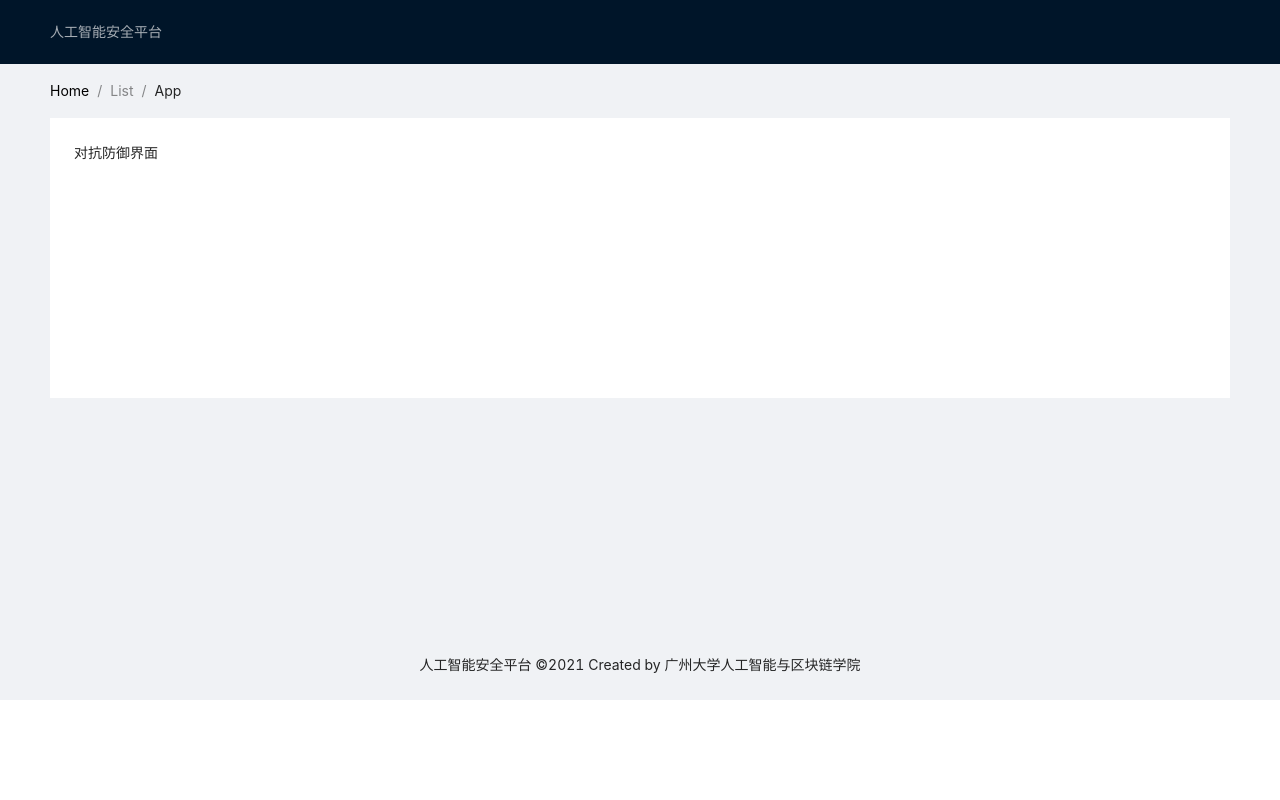
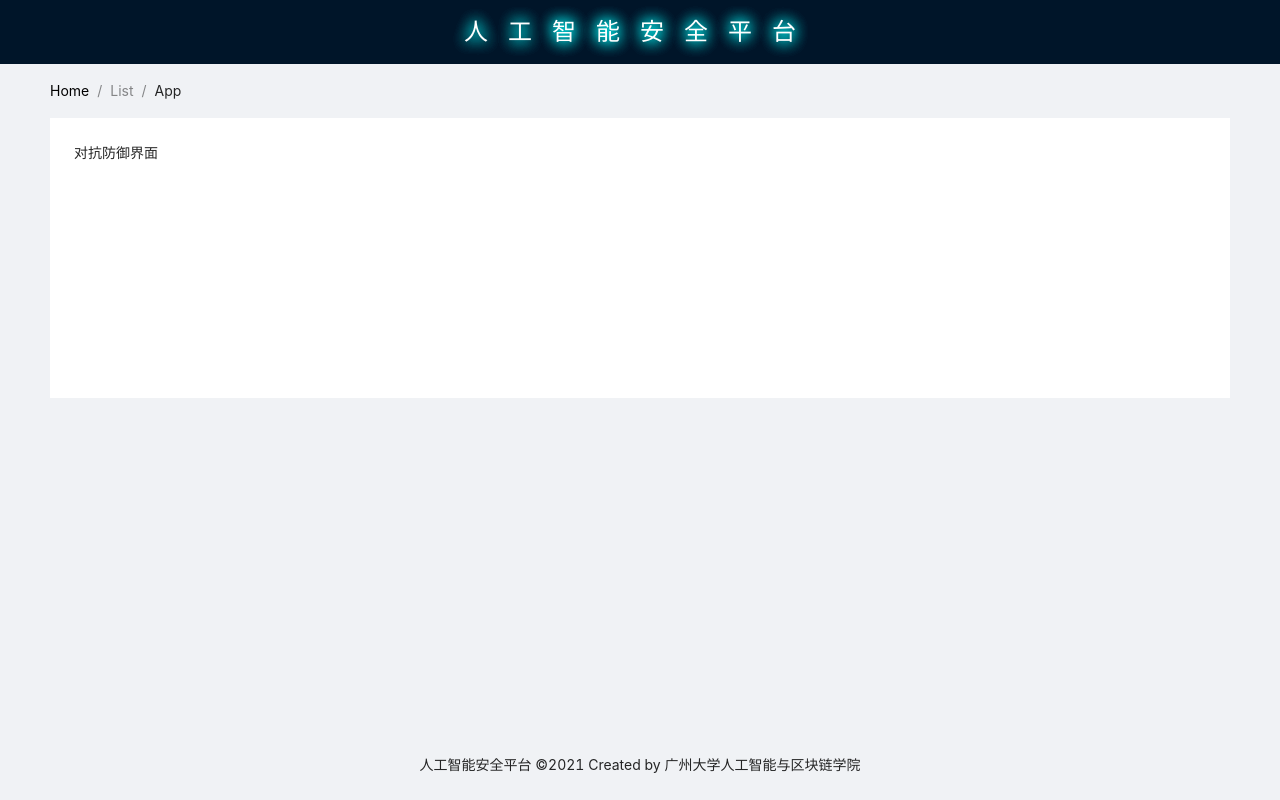
Before and after one commit to Rainwind1995/ReactProject, a React app in the folder react/: page /#/defense in a window 1280 px wide. Built offline with nearby package versions, Linux system fonts and the light colour scheme.

Commit message:
Update index.js

```diff
--- a/react/src/views/defense/index.js
+++ b/react/src/views/defense/index.js
@@ -2,17 +2,15 @@ import React from 'react';
 import 'antd/dist/antd.css';
 import { Layout, Menu, Breadcrumb } from 'antd';
 import {Link} from "react-router-dom";
+import '../../views/home/home.css'
 const { Header, Content, Footer } = Layout;
 
 
 function Defense() {
     return (
-        <Layout className="layout" style={{height:700}}>
-            <Header>
-                <div className="logo" />
-                <Menu theme="dark" mode="horizontal" >
-                    人工智能安全平台
-                </Menu>
+        <Layout className='head_Top'>
+            <Header className='font_Style'>
+                <p >人工智能安全平台</p>
             </Header>
 
             <Content style={{ padding: '0 50px' }}>
```
